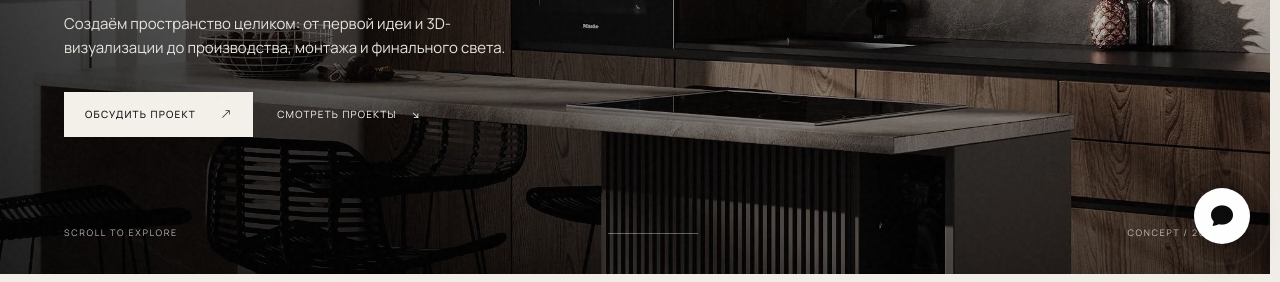
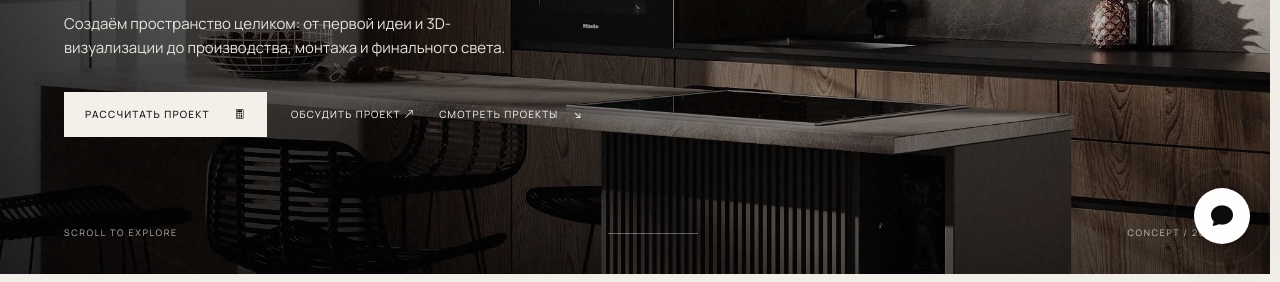
Before and after one commit to ewanbeatz-design/concept-design, a PHP site: page / in a window 1280 px wide. Shown: the part 526-808 px from the top of the page. Run offline with PHP 8.4, Linux system fonts and the light colour scheme; data comes from the database, SQL or seed files in the repository; some libraries are stand-ins or nearby versions.

Commit message:
Add hero CTA linking to project quiz

```diff
--- a/index.php
+++ b/index.php
@@ -57,9 +57,12 @@ include __DIR__ . '/header.php';
             <p class="hero-lead">Создаём пространство целиком: от первой идеи и 3D-визуализации до производства, монтажа и финального света.</p>
 
             <div class="hero-actions">
-                <a href="#contact" class="btn-solid">
-                    Обсудить проект
-                    <i class="bi bi-arrow-up-right"></i>
+                <a href="#configurator" class="btn-solid">
+                    Рассчитать проект
+                    <i class="bi bi-calculator"></i>
+                </a>
+                <a href="#contact" class="text-link">
+                    Обсудить проект <i class="bi bi-arrow-up-right"></i>
                 </a>
                 <a href="#projects" class="text-link">
                     Смотреть проекты <span>↘</span>
```
